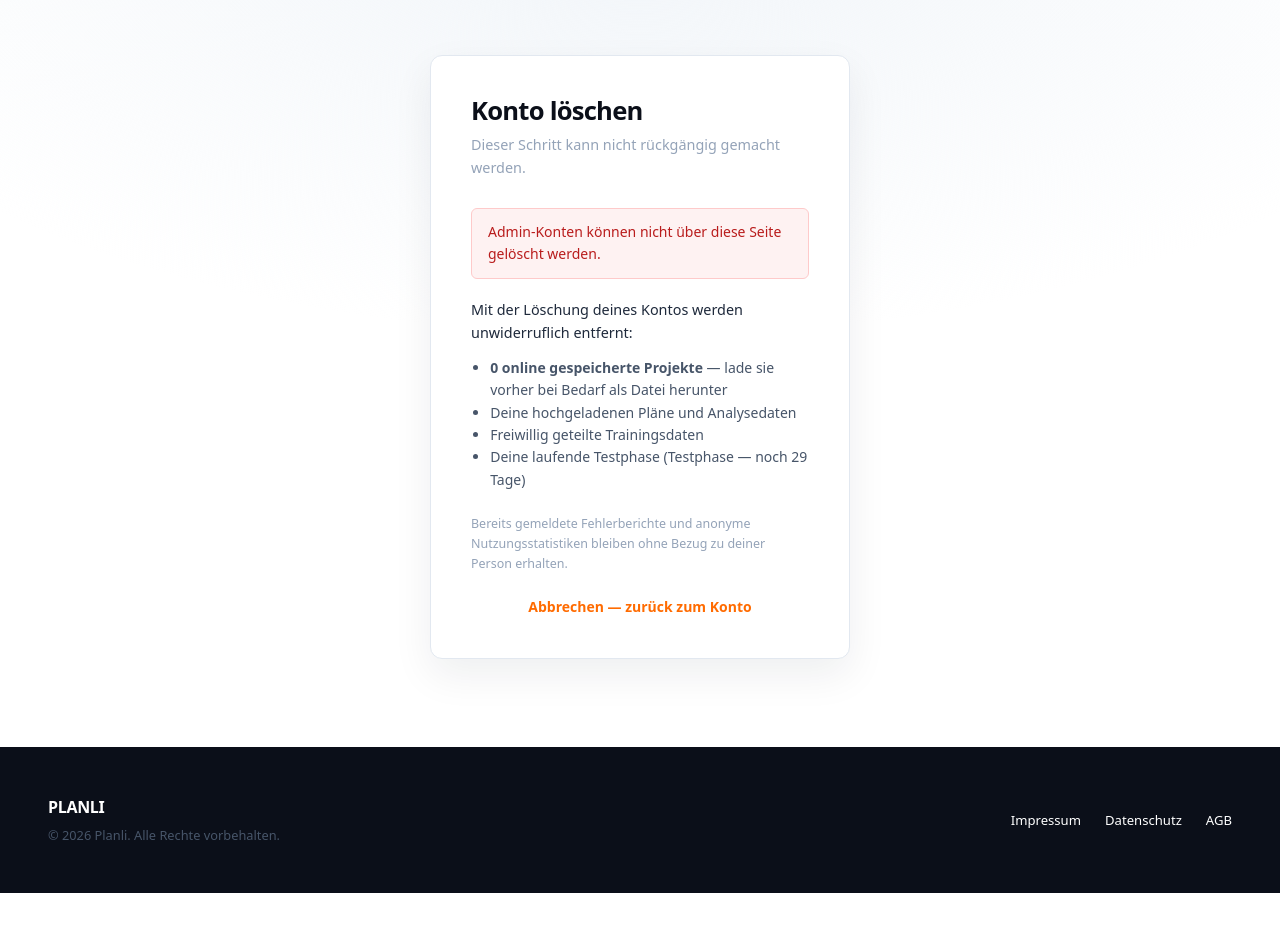
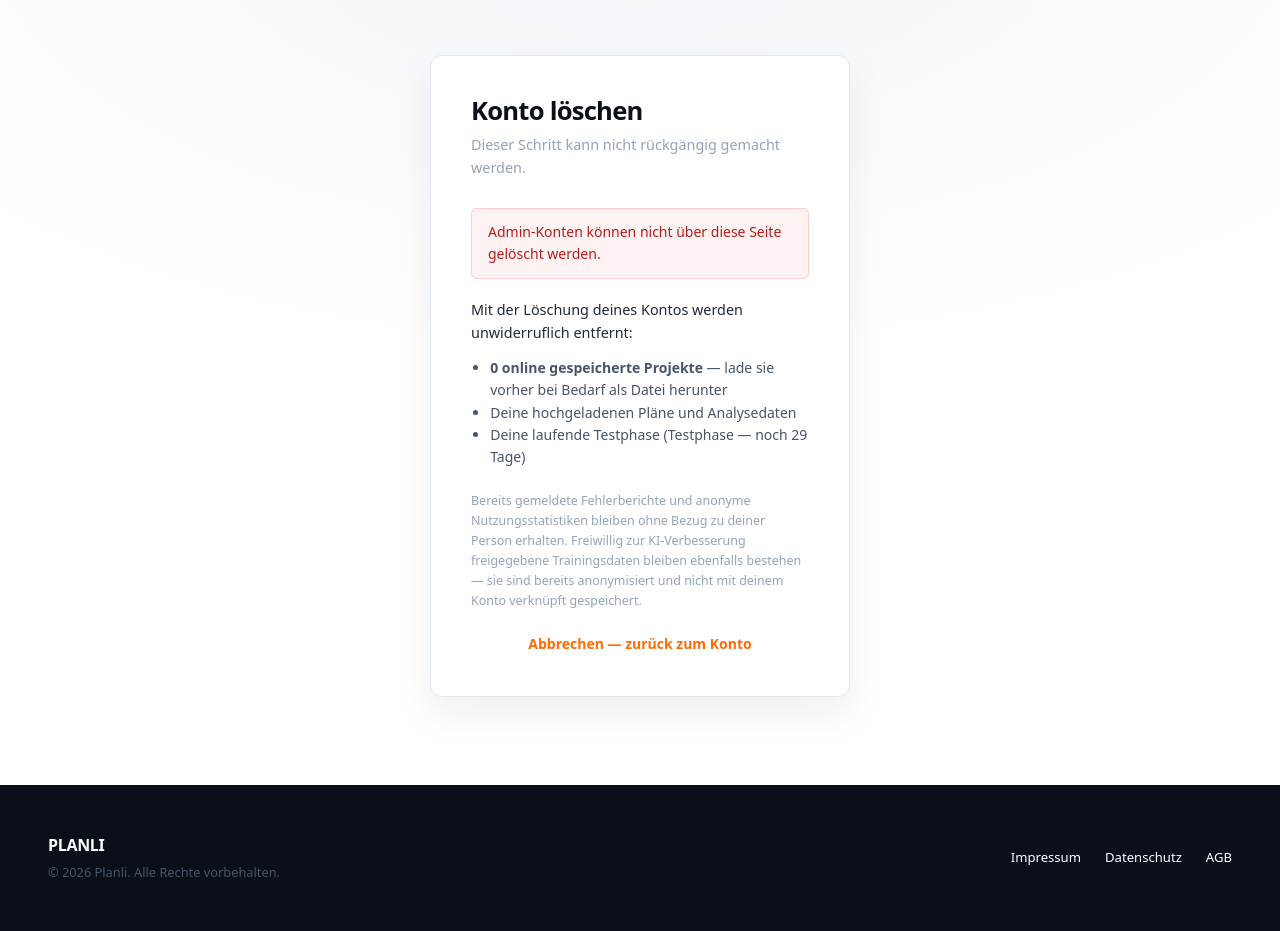
Before and after one commit to reziprok22/Planvision, a Django app: page /accounts/konto/loeschen/ in a window 1280 px wide. Shown: the part 61-992 px from the top of the page. Before the commit the page ends 954 px from the top, so only its background shows below. Run offline with Django 5.2, Linux system fonts and the light colour scheme; the visitor is signed in with stand-in values (Sample User, id 1); data comes from the database, SQL or seed files in the repository; data that the repository does not hold is empty.

Commit message:
Trainingsdaten bei Kontolöschung nicht mehr entfernen
Widerspruch zur Datenschutzerklärung behoben: freigegebene Trainingsdaten
sind bereits anonymisiert und nicht ans Konto gekoppelt gespeichert, der
CASCADE-Delete der Project-Zeile kappt die letzte Verknüpfung zum User.

Co-Authored-By: Claude Sonnet 5 <noreply@anthropic.com>

```diff
--- a/accounts/views.py
+++ b/accounts/views.py
@@ -92,15 +92,16 @@ def konto(request):
 def _delete_user_files(user):
     """Alle Dateien des Users auf der Platte entfernen. Die DB-Zeilen räumt
     danach `user.delete()` per CASCADE ab (BugReport/AnalysisEvent bleiben
-    via SET_NULL anonymisiert für die Statistik erhalten)."""
+    via SET_NULL anonymisiert für die Statistik erhalten).
+
+    Trainingsdaten (training_data_opt-in/) bleiben bewusst erhalten: laut
+    Datenschutzerklärung sind freigegebene Exporte bereits anonymisiert und
+    nicht mit dem Konto verknüpft gespeichert; der CASCADE-Delete der
+    Project-Zeile kappt die letzte Verknüpfung zum User."""
     for stored in user.stored_projects.all():
         stored.file_path.unlink(missing_ok=True)
     for project in user.projects.all():
         shutil.rmtree(settings.PROJECTS_DIR / str(project.id), ignore_errors=True)
-        # Trainingsdaten sind zwar mit Einwilligung gespeichert, aber dem User
-        # zuordenbar — bei Kontolöschung werden sie deshalb mitentfernt.
-        if project.consent_training:
-            shutil.rmtree(settings.TRAINING_DATA_DIR / str(project.id), ignore_errors=True)
 
 
 def _send_deletion_email(email):
--- a/templates/accounts/konto_loeschen.html
+++ b/templates/accounts/konto_loeschen.html
@@ -39,13 +39,14 @@
     <ul class="danger-list">
         <li><strong>{{ cloud_project_count }} online gespeicherte{{ cloud_project_count|pluralize:"s," }} Projekt{{ cloud_project_count|pluralize:",e" }}</strong> — lade sie vorher bei Bedarf als Datei herunter</li>
         <li>Deine hochgeladenen Pläne und Analysedaten</li>
-        <li>Freiwillig geteilte Trainingsdaten</li>
         {% if sub.is_paid %}<li>Deine laufende Lizenz ({{ sub.status_label }}) — ohne Rückerstattung</li>
         {% elif sub.in_trial %}<li>Deine laufende Testphase ({{ sub.status_label }})</li>{% endif %}
     </ul>
     <p style="font-size: 0.78rem; color: var(--slate-400); margin-bottom: 1.4rem;">
         Bereits gemeldete Fehlerberichte und anonyme Nutzungsstatistiken bleiben ohne
-        Bezug zu deiner Person erhalten.
+        Bezug zu deiner Person erhalten. Freiwillig zur KI-Verbesserung freigegebene
+        Trainingsdaten bleiben ebenfalls bestehen — sie sind bereits anonymisiert und
+        nicht mit deinem Konto verknüpft gespeichert.
     </p>
 
     {% if not user.is_superuser and not user.is_staff %}
```
Also changed, not shown: CLAUDE.md (+2 -2 lines).
